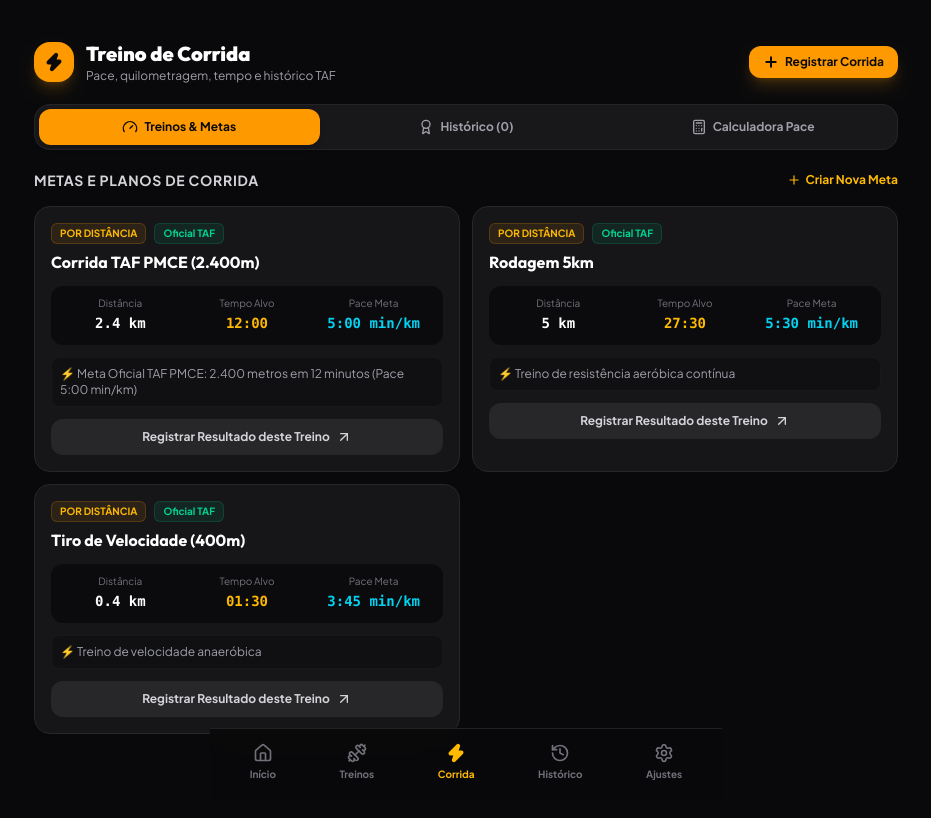
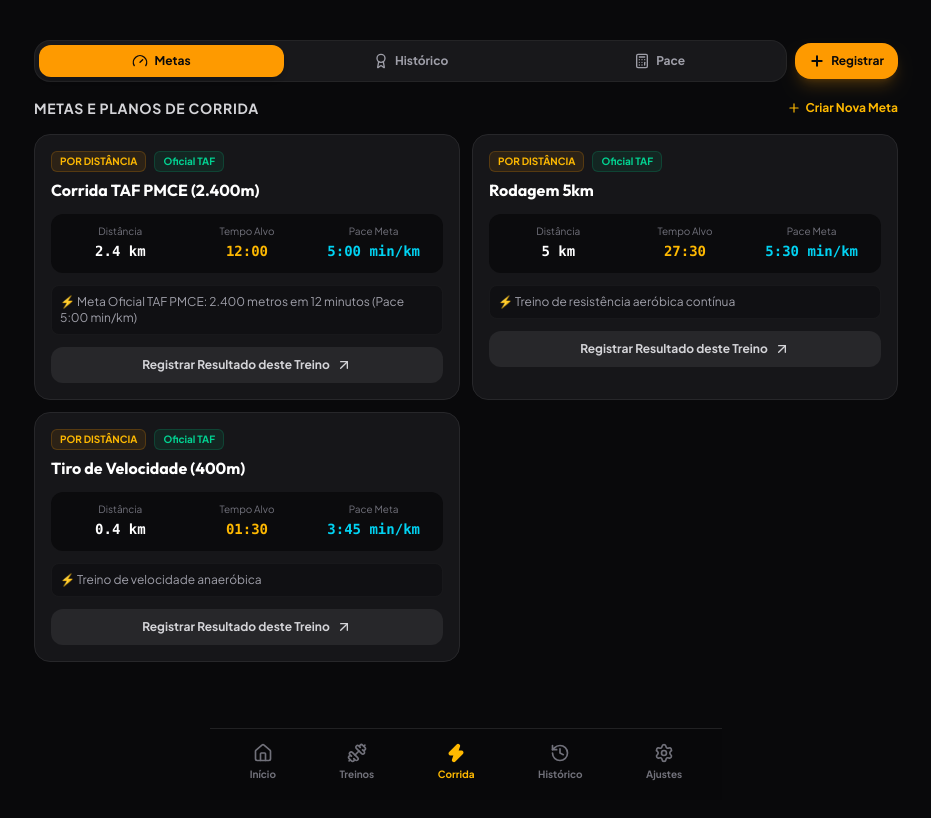
Before and after one commit to rodrocha444/taf-pmce, a React (Vite) app: page /#/running in a window 1280 px wide. Shown: the top 818 px of the page, without its empty margins (174-1105 px from the left). Built offline with nearby package versions, Linux system fonts and the light colour scheme.

Commit message:
refactor: remover bloco de cabecalho da pagina de corrida para layout mais limpo

```diff
--- a/src/views/running-view.tsx
+++ b/src/views/running-view.tsx
@@ -1,6 +1,5 @@
 import React, { useState } from 'react';
 import {
-  Zap,
   Plus,
   Trash2,
   Calculator,
@@ -99,64 +98,54 @@
   const calcSpeed = calculateSpeedKmH(calcDistNum, calcTotalSecs);
 
   return (
-    <div className="max-w-4xl mx-auto px-4 py-5 space-y-5 pb-28">
-      {/* Header & Title */}
-      <div className="flex items-center justify-between gap-3">
-        <div className="flex items-center gap-3">
-          <div className="w-10 h-10 rounded-2xl bg-amber-500 text-zinc-950 flex items-center justify-center font-black shadow-lg shadow-amber-500/20">
-            <Zap className="w-5 h-5 fill-current" />
-          </div>
-          <div>
-            <h1 className="text-xl font-black text-white font-['Outfit']">Treino de Corrida</h1>
-            <p className="text-xs text-zinc-400">Pace, quilometragem, tempo e histórico TAF</p>
-          </div>
-        </div>
-
-        <button
-          onClick={() => setShowLogModal(true)}
-          className="px-3.5 py-2 rounded-xl bg-amber-500 text-zinc-950 font-bold text-xs shadow-lg shadow-amber-500/20 hover:bg-amber-400 active:scale-95 transition-all flex items-center gap-1.5 cursor-pointer"
-        >
-          <Plus className="w-4 h-4 stroke-[3]" />
-          <span>Registrar Corrida</span>
-        </button>
-      </div>
-
-      {/* Tab Selectors */}
-      <div className="grid grid-cols-3 gap-1.5 p-1 bg-zinc-900 border border-zinc-800/80 rounded-2xl text-xs font-bold">
+    <div className="max-w-4xl mx-auto px-4 py-5 space-y-4 pb-28">
+      {/* Top Action & Tab Selectors */}
+      <div className="flex items-center justify-between gap-2">
+        <div className="flex-1 grid grid-cols-3 gap-1 p-1 bg-zinc-900 border border-zinc-800/80 rounded-2xl text-xs font-bold">
           <button
             onClick={() => setActiveTab('workouts')}
-          className={`py-2.5 rounded-xl transition-all flex items-center justify-center gap-1.5 cursor-pointer ${
+            className={`py-2 rounded-xl transition-all flex items-center justify-center gap-1.5 cursor-pointer ${
               activeTab === 'workouts'
                 ? 'bg-amber-500 text-zinc-950 font-black shadow-md'
                 : 'text-zinc-400 hover:text-white'
             }`}
           >
             <Gauge className="w-4 h-4" />
-          <span>Treinos & Metas</span>
+            <span>Metas</span>
           </button>
 
           <button
             onClick={() => setActiveTab('history')}
-          className={`py-2.5 rounded-xl transition-all flex items-center justify-center gap-1.5 cursor-pointer ${
+            className={`py-2 rounded-xl transition-all flex items-center justify-center gap-1.5 cursor-pointer ${
               activeTab === 'history'
                 ? 'bg-amber-500 text-zinc-950 font-black shadow-md'
                 : 'text-zinc-400 hover:text-white'
             }`}
           >
             <Award className="w-4 h-4" />
-          <span>Histórico ({runningHistory.length})</span>
+            <span>Histórico</span>
           </button>
 
           <button
             onClick={() => setActiveTab('calculator')}
-          className={`py-2.5 rounded-xl transition-all flex items-center justify-center gap-1.5 cursor-pointer ${
+            className={`py-2 rounded-xl transition-all flex items-center justify-center gap-1.5 cursor-pointer ${
               activeTab === 'calculator'
                 ? 'bg-amber-500 text-zinc-950 font-black shadow-md'
                 : 'text-zinc-400 hover:text-white'
             }`}
           >
             <Calculator className="w-4 h-4" />
-          <span>Calculadora Pace</span>
+            <span>Pace</span>
+          </button>
+        </div>
+
+        <button
+          onClick={() => setShowLogModal(true)}
+          className="p-2.5 sm:px-3.5 sm:py-2.5 rounded-2xl bg-amber-500 text-zinc-950 font-bold text-xs shadow-lg shadow-amber-500/20 hover:bg-amber-400 active:scale-95 transition-all flex items-center gap-1.5 shrink-0 cursor-pointer"
+          title="Registrar Corrida"
+        >
+          <Plus className="w-4 h-4 stroke-[3]" />
+          <span className="hidden sm:inline">Registrar</span>
         </button>
       </div>
 
```
Lines whose indentation alone changed are shown as unchanged.
